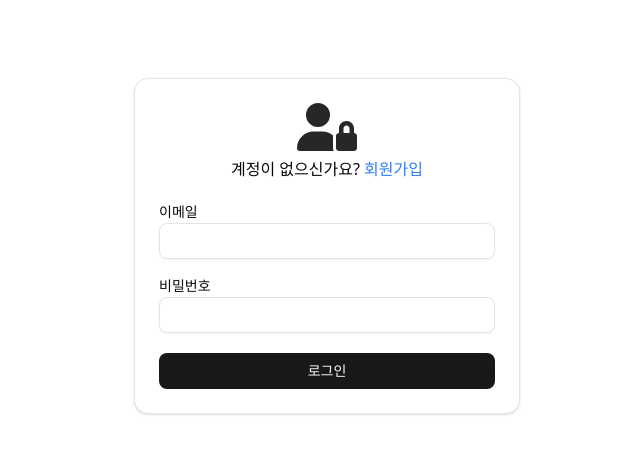
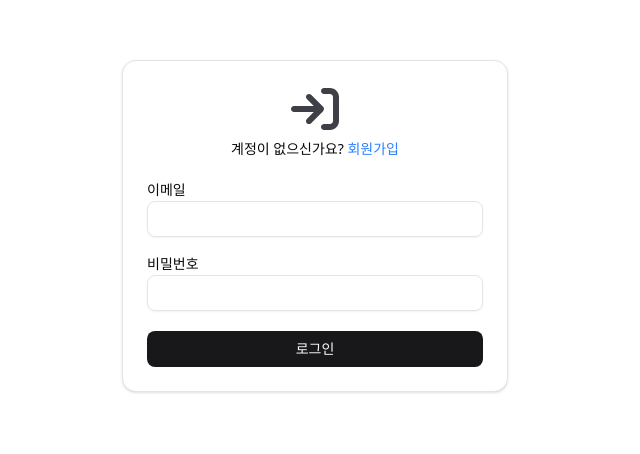
Before and after one commit to qusalsdn/supabase-app, a Next.js app: page /login in a window 1280 px wide. Shown: the part 174-628 px from the top of the page, without its empty margins (325-965 px from the left). Built offline with nearby package versions, Linux system fonts and the light colour scheme.

Commit message:
레이아웃 크기 및 로그인 UI 수정

```diff
--- a/app/layout.tsx
+++ b/app/layout.tsx
@@ -17,7 +17,7 @@ export default function RootLayout({
 }>) {
   return (
     <html lang="ko">
-      <body className="px-3 py-5">
+      <body className="px-3 py-5 w-screen h-screen">
         {children}
         <Toaster />
       </body>
--- a/app/login/page.tsx
+++ b/app/login/page.tsx
@@ -8,7 +8,7 @@ import { z } from "zod";
 import { zodResolver } from "@hookform/resolvers/zod";
 import { Button } from "@/components/ui/button";
 import { FontAwesomeIcon } from "@fortawesome/react-fontawesome";
-import { faUserLock } from "@fortawesome/free-solid-svg-icons";
+import { faArrowRightToBracket } from "@fortawesome/free-solid-svg-icons";
 import Link from "next/link";
 import axios from "axios";
 import toast from "react-hot-toast";
@@ -42,12 +42,12 @@ export default function Login() {
   };
 
   return (
-    <div className="w-screen h-screen flex items-center justify-center">
+    <div className="w-full h-full flex items-center justify-center">
       <form onSubmit={handleSubmit(onSubmit)}>
         <Card>
           <CardHeader className="flex flex-col items-center">
-            <FontAwesomeIcon icon={faUserLock} size="3x" className="text-zinc-800" />
-            <p>
+            <FontAwesomeIcon icon={faArrowRightToBracket} size="3x" className="text-zinc-700" />
+            <p className="text-sm">
               계정이 없으신가요?{" "}
               <Link href={"/signUp"} className="text-blue-500">
                 회원가입
--- a/app/page.tsx
+++ b/app/page.tsx
@@ -74,7 +74,7 @@ export default function Home() {
   };
 
   return (
-    <div>
+    <>
       <div className="sm:hidden">
         <div className="flex items-center justify-between mb-5">
           <p className="text-2xl">All Tasks</p>
@@ -123,6 +123,6 @@ export default function Home() {
       <div className="w-screen h-screen items-center justify-center hidden sm:flex">
         <p className="text-3xl">화면 크기가 너무 큽니다...😢</p>
       </div>
-    </div>
+    </>
   );
 }
```
